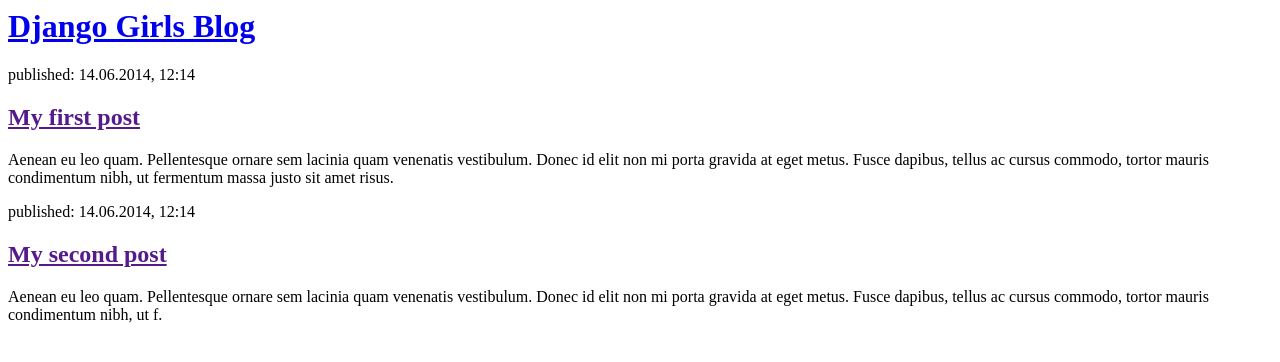
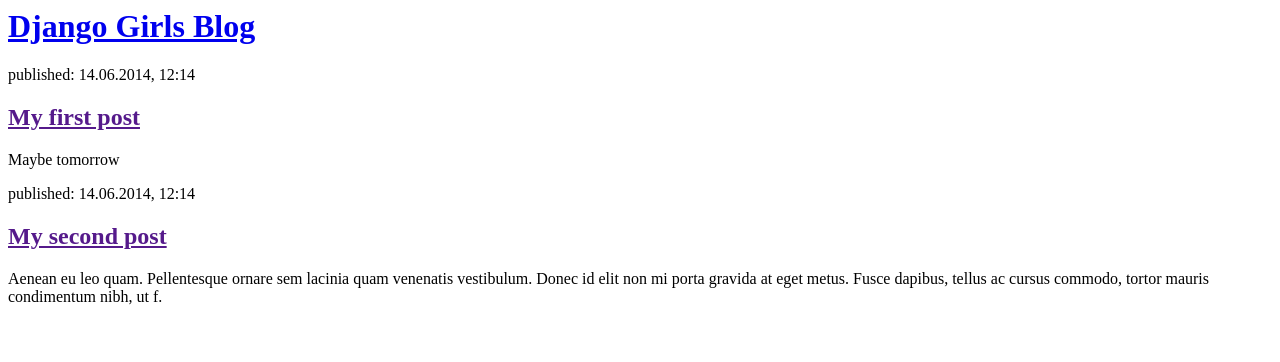
Before and after one commit to chrism77/my-first-blog, a Django app: page / in a window 1280 px wide. Shown: the top 362 px of the page. Run offline with Django 3.2, Linux system fonts and the light colour scheme; data that the repository does not hold is empty.

Commit message:
try again

```diff
--- a/blog/templates/blog/post_list.html
+++ b/blog/templates/blog/post_list.html
@@ -14,7 +14,7 @@
         <div>
             <p>published: 14.06.2014, 12:14</p>
             <h2><a href="">My first post</a></h2>
-            <p>Aenean eu leo quam. Pellentesque ornare sem lacinia quam venenatis vestibulum. Donec id elit non mi porta gravida at eget metus. Fusce dapibus, tellus ac cursus commodo, tortor mauris condimentum nibh, ut fermentum massa justo sit amet risus.</p>
+            <p>Maybe tomorrow </p>
         </div>
 
         <div>
```
